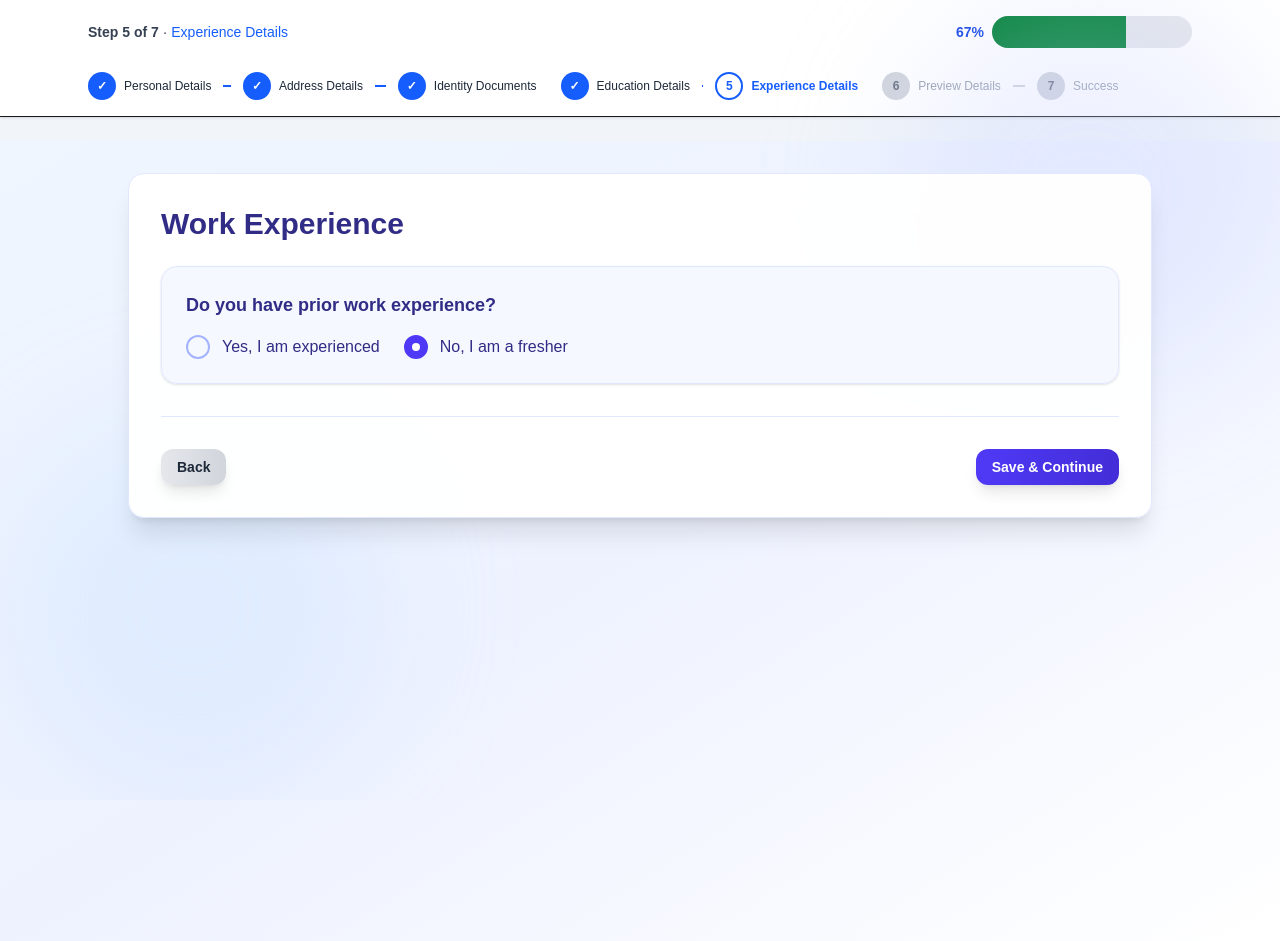
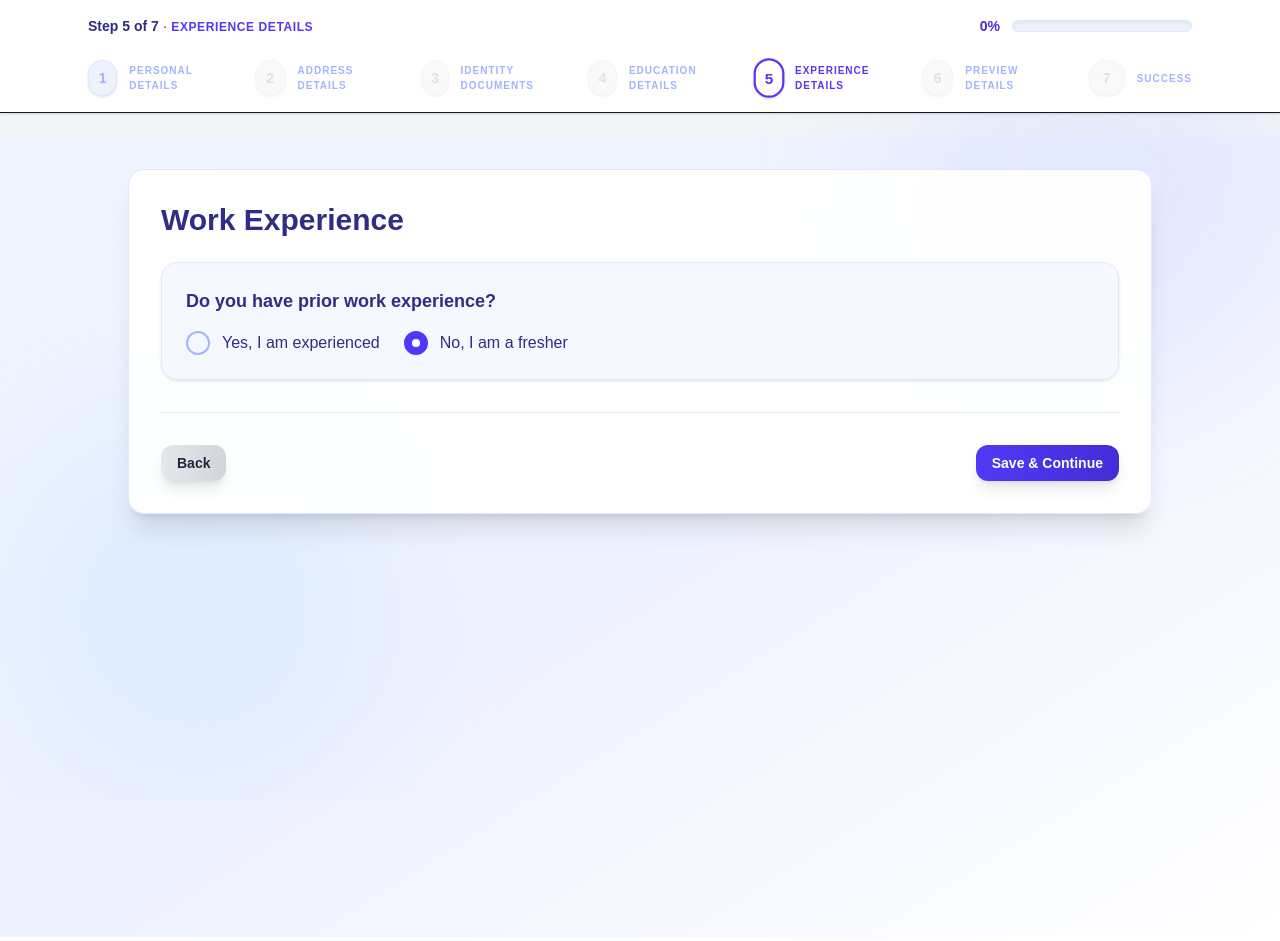
Before and after one commit to Lokeswari-Busam/candidate-onbording-interface, a Next.js app: page /onboarding/1/experience-details in a window 1280 px wide. Built offline with nearby package versions, Linux system fonts and the light colour scheme.

Commit message:
ui updated

```diff
--- a/app/components/onboarding/OnboardingHeader.tsx
+++ b/app/components/onboarding/OnboardingHeader.tsx
@@ -40,16 +40,58 @@ export default function OnboardingHeader() {
     maxStepRef.current = safeIndex;
   }, [safeIndex, token]);
 
-  // Safe ref access
-  // eslint-disable-next-line react-hooks/refs
-  const maxStep = maxStepRef.current;
+  const checkStepCompletion = (index: number): boolean => {
+    if (typeof window === "undefined" || !token) return false;
 
-  const progressPercent = Math.round(
-    (Math.max(safeIndex, maxStep) / (steps.length - 1)) * 100
-  );
+    // Preview step is "complete" if all 5 core data steps are complete
+    if (steps[index].path === "preview-page") {
+       return [0,1,2,3,4].every(idx => checkStepCompletion(idx));
+    }
+    if (steps[index].path === "success") {
+       return false;
+    }
+
+    let keyPart = steps[index].path;
+    if (keyPart === "identity-documents") keyPart = "identity-details";
+
+    const storageKey = `${keyPart}-${token}`;
+    const data = localStorage.getItem(storageKey);
+    if (!data) return false;
+
+    try {
+      const parsed = JSON.parse(data);
+      if (Array.isArray(parsed)) return parsed.length > 0;
+      if (typeof parsed === "object" && parsed !== null) {
+        // Special checks for specific pages to ensure they aren't just empty objects
+        if (steps[index].path === "personal-details") {
+          return !!(parsed.first_name && parsed.date_of_birth);
+        }
+        if (steps[index].path === "address-details") {
+          // Check if permanent address exists
+          return !!(parsed.permanent?.address_line1 && parsed.permanent?.city);
+        }
+        if (steps[index].path === "identity-documents") {
+          return Array.isArray(parsed.documents) &&
+                 parsed.documents.length > 0 &&
+                 parsed.documents.some((d: any) => d.identity_file_number && (d.file_path || d.identity_uuid));
+        }
+        return Object.keys(parsed).length > 0;
+      }
+      return !!parsed;
+    } catch {
+      return !!data;
+    }
+  };
+
+  const completedSteps = steps.map((_, index) => checkStepCompletion(index));
+
+  // Progress is based on the first 5 core steps
+  const coreStepsCount = 5;
+  const completedCoreCount = completedSteps.slice(0, coreStepsCount).filter(Boolean).length;
+  const progressPercent = Math.round((completedCoreCount / coreStepsCount) * 100);
 
   return (
-    <header className="bg-white border-b shadow-sm">
+    <header className="bg-white border-b shadow-sm sticky top-0 z-50">
       <div className="max-w-6xl mx-auto px-6 py-4 space-y-4">
 
         {/* TOP BAR */}
@@ -57,24 +99,24 @@ export default function OnboardingHeader() {
 
           {/* LEFT: STEP INFO */}
           <div className="text-sm text-gray-700">
-            <span className="font-semibold">
+            <span className="font-semibold text-indigo-900">
               Step {safeIndex + 1} of {steps.length}
             </span>
             {" · "}
-            <span className="text-blue-600 font-medium">
+            <span className="text-indigo-600 font-bold uppercase tracking-wider text-xs">
               {steps[safeIndex]?.label}
             </span>
           </div>
 
           {/* RIGHT: PROGRESS BAR */}
-          <div className="flex items-center gap-2">
-            <span className="text-sm font-semibold text-blue-700">
+          <div className="flex items-center gap-3">
+            <span className="text-sm font-black text-indigo-700">
               {progressPercent}%
             </span>
 
-            <div className="w-[200px] h-8 bg-gray-200 rounded-full overflow-hidden">
+            <div className="w-[180px] h-3 bg-indigo-50 rounded-full overflow-hidden border border-indigo-100 shadow-inner">
               <div
-                className="h-full bg-green-700 transition-all duration-300"
+                className="h-full bg-gradient-to-r from-indigo-500 to-indigo-600 transition-all duration-700 ease-out shadow-lg"
                 style={{ width: `${progressPercent}%` }}
               />
             </div>
@@ -84,42 +126,49 @@ export default function OnboardingHeader() {
         {/* STEPS NAVIGATION */}
         <div className="flex items-center justify-between pt-2">
           {steps.map((step, index) => {
-            const isCompleted = index < safeIndex;
+            const isCompleted = completedSteps[index];
             const isCurrent = index === safeIndex;
-            const isFuture = index > safeIndex;
+            // A step is reachable if it's completed, current, or the immediate next after the last completed
+            const isReachable = isCompleted || isCurrent || (index > 0 && completedSteps[index - 1]) || index === 0;
 
             return (
-              <div key={step.id} className="flex items-center flex-1">
+              <div key={step.id} className="flex items-center flex-1 last:flex-none">
 
                 {/* STEP CIRCLE */}
                 <button
-                  disabled={isFuture}
+                  disabled={!isReachable}
                   onClick={() =>
-                    !isFuture &&
                     router.push(`/onboarding/${token}/${step.path}`)
                   }
-                  className={`w-7 h-7 rounded-full flex items-center justify-center text-xs font-semibold
+                  className={`w-9 h-9 rounded-2xl flex items-center justify-center text-sm font-black transition-all duration-300 shadow-sm
                     ${
                       isCompleted
-                        ? "bg-blue-600 text-white"
+                        ? "bg-indigo-600 text-white shadow-indigo-200"
                         : isCurrent
-                        ? "border-2 border-blue-600 text-blue-600 bg-white"
-                        : "bg-gray-300 text-gray-500"
+                        ? "bg-white border-2 border-indigo-600 text-indigo-600 scale-110 shadow-md"
+                        : "bg-indigo-50 text-indigo-300 border border-indigo-100"
                     }
+                    ${!isReachable ? "opacity-40 cursor-not-allowed grayscale" : "hover:scale-105 active:scale-95"}
                   `}
                 >
-                  {isCompleted ? "✓" : step.id}
+                  {isCompleted ? (
+                    <svg className="w-5 h-5" fill="none" stroke="currentColor" viewBox="0 0 24 24">
+                      <path strokeLinecap="round" strokeLinejoin="round" strokeWidth="3" d="M5 13l4 4L19 7" />
+                    </svg>
+                  ) : (
+                    step.id
+                  )}
                 </button>
 
                 {/* LABEL */}
                 <span
-                  className={`ml-2 text-xs whitespace-nowrap
+                  className={`ml-3 text-[10px] font-bold uppercase tracking-widest hidden lg:block transition-colors duration-300
                     ${
                       isCurrent
-                        ? "text-blue-600 font-semibold"
+                        ? "text-indigo-600"
                         : isCompleted
-                        ? "text-gray-800"
-                        : "text-gray-400"
+                        ? "text-indigo-900"
+                        : "text-indigo-300"
                     }
                   `}
                 >
@@ -129,11 +178,11 @@ export default function OnboardingHeader() {
                 {/* CONNECTOR */}
                 {index !== steps.length - 1 && (
                   <div
-                    className={`flex-1 h-0.5 mx-3
+                    className={`flex-1 h-1 mx-4 rounded-full transition-all duration-500
                       ${
                         isCompleted
-                          ? "bg-blue-600"
-                          : "bg-gray-300"
+                          ? "bg-indigo-600"
+                          : "bg-indigo-100"
                       }
                     `}
                   />
--- a/app/onboarding/[token]/education-details/constants.ts
+++ b/app/onboarding/[token]/education-details/constants.ts
@@ -16,6 +16,7 @@ export const EDUCATION_DURATION: Record<string, number> = {
 
   // Intermediate (2 years)
   "INTERMEDIATE": 2,
+  "Intermediate": 2,
   "HIGHER SECONDARY": 2,
   "HIGHERSECONDARY": 2,
   "SENIOR SECONDARY": 2,
@@ -23,6 +24,9 @@ export const EDUCATION_DURATION: Record<string, number> = {
   "HSC": 2,
   "PLUS TWO": 2,
   "PLUSTWO": 2,
+  "Higher Secondary Education": 2,
+  "HIGHER SECONDARY EDUCATION": 2,
+  "HIGHERSECONDARYEDUCATION": 2,
 
   // Diploma (3 years)
   "DIPLOMA": 3,
--- a/app/onboarding/[token]/personal-details/page.tsx
+++ b/app/onboarding/[token]/personal-details/page.tsx
@@ -1,7 +1,7 @@
 "use client";
 
 import React, { useEffect, useState, useRef } from "react";
-import { useParams, useRouter } from "next/navigation";
+import { useParams, useRouter, useSearchParams } from "next/navigation";
 import { useLocalStorageForm } from "../hooks/localStorage";
 import toast from "react-hot-toast";
 import { useGlobalLoading } from "../../../components/onboarding/LoadingContext";
@@ -57,6 +57,7 @@ interface Relation {
 export default function PersonalDetailsPage() {
   const { token } = useParams<{ token: string }>();
   const router = useRouter();
+  const searchParams = useSearchParams();
   const { setLoading: setGlobalLoading } = useGlobalLoading();
 
   const [countries, setCountries] = useState<Country[]>([]);
@@ -297,9 +298,14 @@ console.log("personalUuid:", personalUuid);
         );
       };
       // no changes
+      const isEditMode = !!searchParams.get("edit");
       if (personalUuid && isSame(originalPersonal, payload)) {
         toast(" No changes detected");
-        router.push(`/onboarding/${token}/address-details`);
+        if (isEditMode) {
+          router.push(`/onboarding/${token}/preview-page`);
+        } else {
+          router.push(`/onboarding/${token}/address-details`);
+        }
         return;
       }
       // 🔵 FIRST TIME → POST
@@ -396,9 +402,11 @@ emergency_contact_relation_uuid: payload.emergency_contact_relation_uuid,
         toast.success("Personal details updated successfully");
       }
 
-      setTimeout(() => {
-  router.push(`/onboarding/${token}/address-details`);
-}, 200);
+      if (isEditMode) {
+        router.push(`/onboarding/${token}/preview-page`);
+      } else {
+        router.push(`/onboarding/${token}/address-details`);
+      }
     } catch {
       toast.error("Failed to save personal details");
       setError("Failed to save personal details");
```
Also changed, not shown: app/onboarding/[token]/address-details/page.tsx (+14 -3 lines), app/onboarding/[token]/education-details/page.tsx (+16 -3 lines), app/onboarding/[token]/experience-details/page.tsx (+19 -4 lines), app/onboarding/[token]/identity-documents/page.tsx (+19 -4 lines), app/onboarding/[token]/preview-page/page.tsx (+5 -5 lines).
